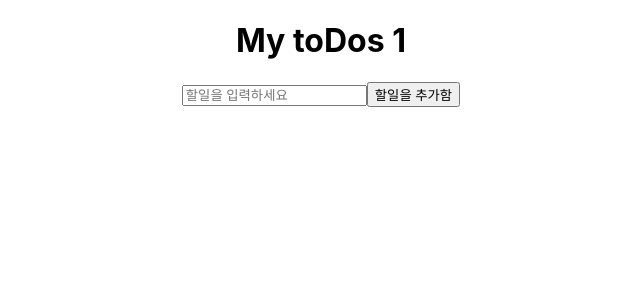
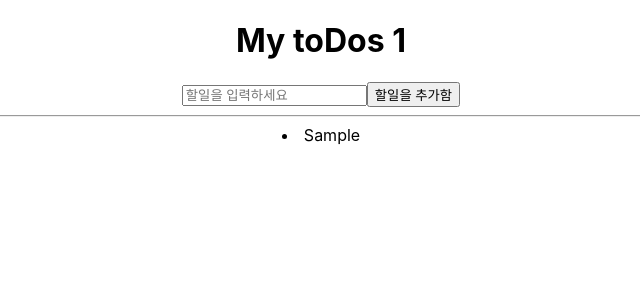
Before and after one commit to whdgjs7300/react-movie, a React (Create React App) app in the folder movie/: page / in a window 1280 px wide. Both pictures are taken after typing "Sample" into the empty fields and a click on the button "할일을 추가함". Shown: the top 300 px of the page, without its empty margins (319-959 px from the left). Built offline with nearby package versions, Linux system fonts and the light colour scheme.

Commit message:
2/25 map

```diff
--- a/movie/src/App.js
+++ b/movie/src/App.js
@@ -16,7 +16,7 @@ function App() {
     setToDo("");
     setToDos(currentArray => [toDo, ...currentArray])
   }
-  console.log(toDo);
+  console.log(toDos);
 
   return (
     <div className="App">
@@ -25,7 +25,12 @@ function App() {
       <input value={toDo} type="text" placeholder="할일을 입력하세요" onChange={onChange}/>
         <button type="">할일을 추가함</button>
       </form>
-
+      <hr/>
+      {
+        toDos.map((item)=>{
+          return <li key={item}>{item}</li>
+        })
+      }
     </div>
   );
 }
```
